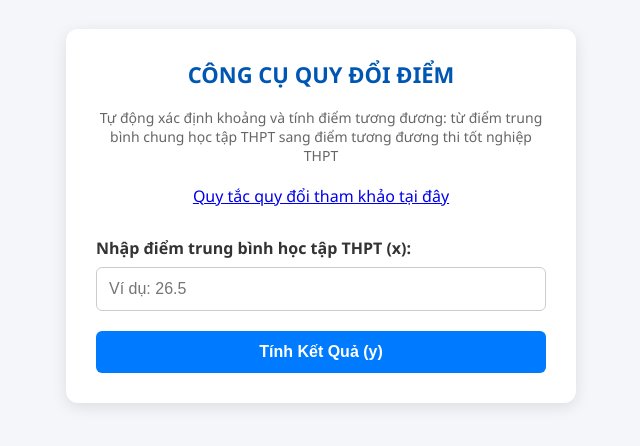
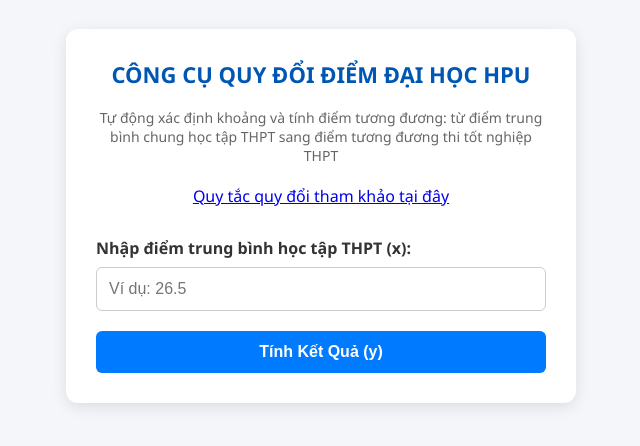
Before and after one commit to vtchien-cell/cong-cu-quy-doi-diem-hpu, a plain HTML site: page index.html in a window 1280 px wide. Shown: the part 204-650 px from the top of the page, without its empty margins (319-959 px from the left). Drawn offline with Linux system fonts and the light colour scheme.

Commit message:
Update index.html

```diff
--- a/index.html
+++ b/index.html
@@ -90,7 +90,7 @@
 <body>
 
 <div class="container">
-    <h2>CÔNG CỤ QUY ĐỔI ĐIỂM</h2>
+    <h2>CÔNG CỤ QUY ĐỔI ĐIỂM ĐẠI HỌC HPU</h2>
     <p style="font-size: 14px; color: #666; text-align: center; margin-bottom: 20px;">
         Tự động xác định khoảng và tính điểm tương đương: từ điểm trung bình chung học tập THPT sang điểm tương đương thi tốt nghiệp THPT
     </p>
```
